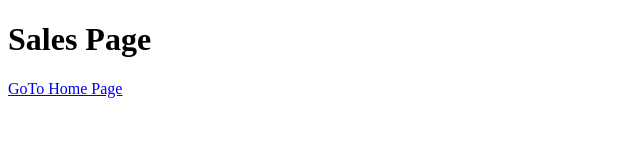
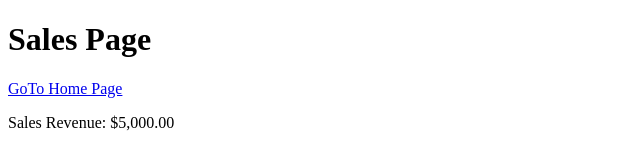
Before and after one commit to RennanAraujo/GITDevSuperior, a plain HTML site: page sales.html in a window 1280 px wide. Shown: the whole page, without its empty margins (0-640 px from the left). Drawn offline with Linux system fonts and the light colour scheme.

Commit message:
Add Revenue

```diff
--- a/sales.html
+++ b/sales.html
@@ -9,5 +9,6 @@
 <body>
     <h1>Sales Page</h1>
     <a href="index.html">GoTo Home Page</a>
+    <p>Sales Revenue: $5,000.00</p>
 </body>
 </html>
```
